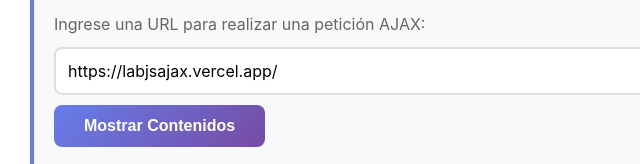
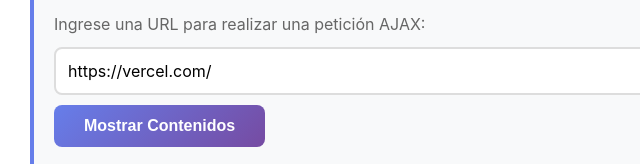
Before and after one commit to anfecome/LabJSAJAX, a plain HTML site: page index.html in a window 1280 px wide. Shown: the part 1777-1941 px from the top of the page, 0-640 px from the left. Drawn offline with Linux system fonts and the light colour scheme.

Commit message:
Update placeholder and default URL in index.html

```diff
--- a/index.html
+++ b/index.html
@@ -369,7 +369,7 @@
           <input
             type="text"
             id="urlAjax"
-            placeholder="https://labjsajax.vercel.app/"
+            placeholder="https://vercel.com/"
           />
           <button onclick="realizarPeticionAjax()">Mostrar Contenidos</button>
 
@@ -556,7 +556,7 @@
 
       window.onload = function () {
         document.getElementById("urlAjax").value =
-          "https://labjsajax.vercel.app/";
+          "https://vercel.com/";
       };
 
       function realizarPeticionAjax() {
```
